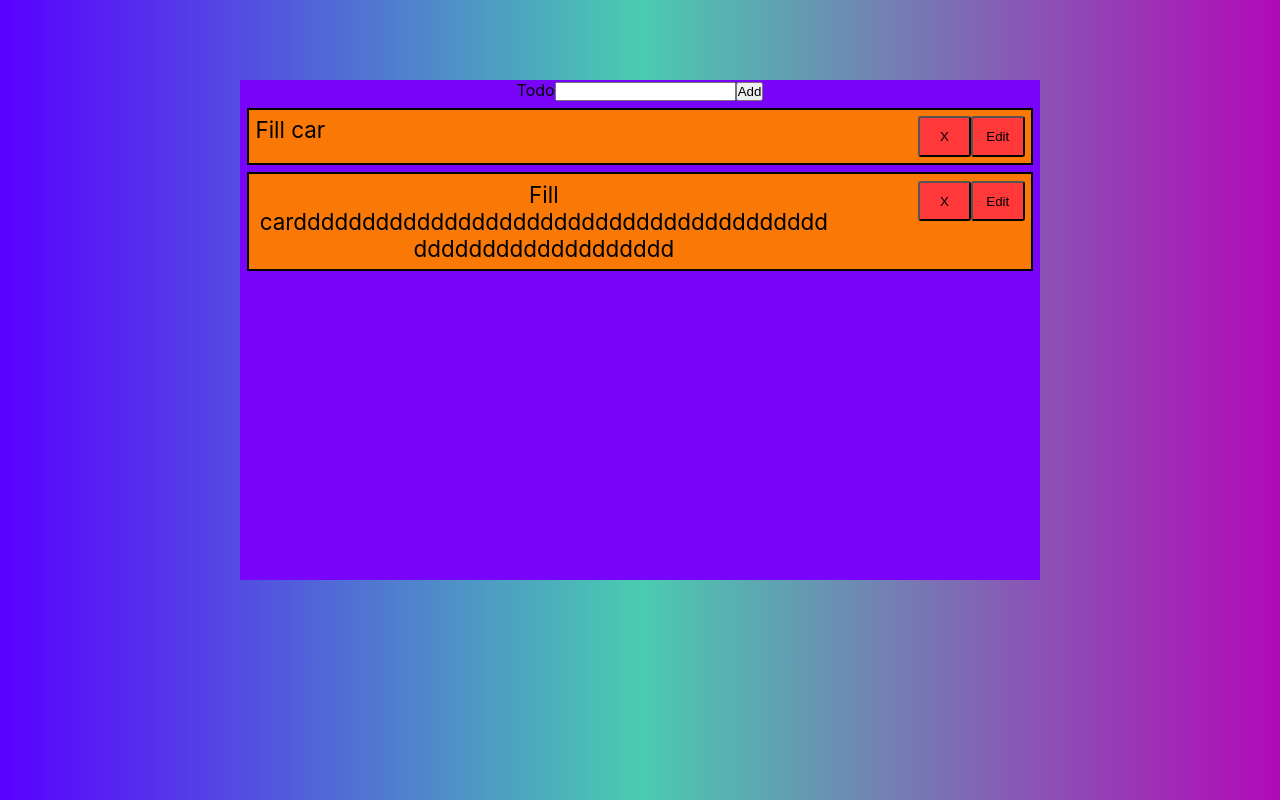
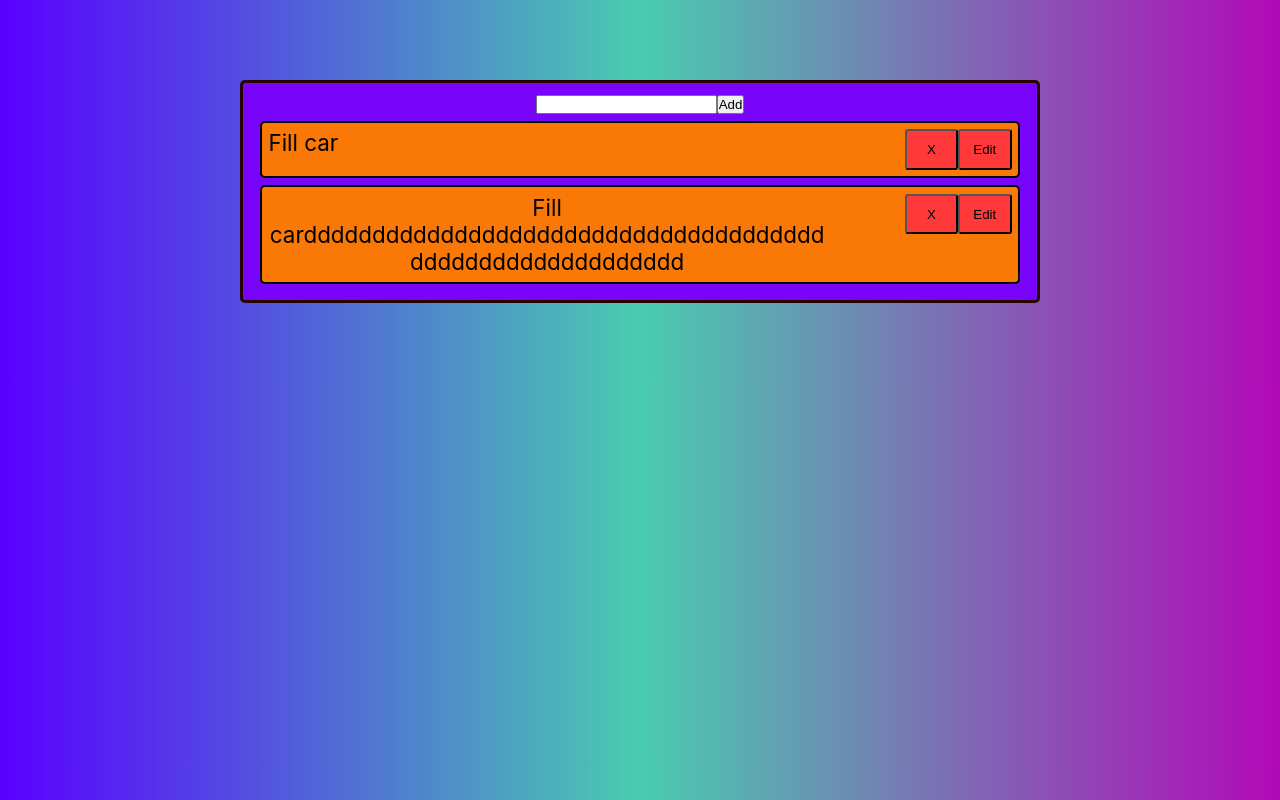
Before and after one commit to JarrodKane/Chaos-TODO, a React (Create React App) app: page / in a window 1280 px wide. Built offline with nearby package versions, Linux system fonts and the light colour scheme.

Commit message:
You can now edit todos

```diff
--- a/src/ChaosTodo.js
+++ b/src/ChaosTodo.js
@@ -16,7 +16,6 @@ export default function ChaosTodo() {
 
   //Filters though the array of the iD given, once found it will return a new array that has everything except for that found value
   const removeTodo = (iD) => {
-    console.log(iD);
     setTodoList((oldArr) => oldArr.filter((todo) => todo.iD !== iD));
   };
 
@@ -25,18 +24,32 @@ export default function ChaosTodo() {
     setTodoList((oldArr) => [...oldArr, newTodo]);
   };
 
+  //Takes in the new content from the edit form, and also takes the id of the todo, it then makes a copy of the current state, changes this, and then updates the state to the new state
+  const editTodo = (upTodo, iD) => {
+   let newArr = todoList.slice()
+   for (let i = 0; i < newArr.length; i++) {
+     if (newArr[i].iD === iD ) {
+       newArr[i].content = upTodo
+       break;
+     }
+   }
+   setTodoList(newArr);
+  };
+
+
   let todosDisp = todoList.map((todo) => (
     <Todo
       key={todo.iD}
       content={todo.content}
       removeTodo={removeTodo}
       iD={todo.iD}
+      editTodo={editTodo}
     />
   ));
 
   return (
     <div className="ChaosTodo">
-      <TodoForm addTodo={addTodo} />
+      <TodoForm addTodo={addTodo} btn="Add" />
       <div>{todosDisp}</div>
     </div>
   );
--- a/src/Todo.js
+++ b/src/Todo.js
@@ -1,5 +1,6 @@
-import React from "react";
+import React, {useState} from "react";
 import styled from "styled-components";
+import TodoForm from './TodoForm'
 
 const TodoDiv = styled.div`
   display: flex;
@@ -11,6 +12,7 @@ const TodoDiv = styled.div`
   padding: 0.3em;
   margin: 0.3em;
   word-wrap: break-word;
+  border-radius: 5px;
 `;
 
 const DelButton = styled.button`
@@ -36,15 +38,26 @@ const Content = styled.div`
   max-width: 75%;
 `;
 
-export default function Todo({ content, removeTodo, iD }) {
-  console.log(iD);
+export default function Todo({ content, removeTodo, iD, editTodo }) {
+
+  const [isEditing, setIsEditing] = useState(false)
+
+  const changeTodoStatus =() =>{
+    setIsEditing(!isEditing)
+  }
+
+if (isEditing) {
+  return (<TodoForm btn="Edit" iD={iD} content={content} editTodo={editTodo} changeTodoStatus={changeTodoStatus}/>)
+
+} else {
   return (
     <TodoDiv key={iD} className="Todo">
       <Content>{content}</Content>
       <Buttons>
         <DelButton onClick={() => removeTodo(iD)}>X</DelButton>
-        <EditButton>Edit</EditButton>
+        <EditButton onClick={changeTodoStatus} >Edit</EditButton>
       </Buttons>
     </TodoDiv>
   );
 }
+}
--- a/src/TodoForm.js
+++ b/src/TodoForm.js
@@ -1,7 +1,7 @@
 import React, { useState } from "react";
 
-export default function TodoForm({ addTodo }) {
-  const [formInput, setFormInput] = useState();
+export default function TodoForm({ addTodo, btn, content, iD , editTodo, changeTodoStatus}) {
+  const [formInput, setFormInput] = useState(content);
 
   const handleChange = (evt) => {
     setFormInput(evt.target.value);
@@ -9,20 +9,41 @@ export default function TodoForm({ addTodo }) {
 
   const handleSubmission = (evt) => {
     evt.preventDefault();
+
+    if (btn === "Add") {
     addTodo(formInput);
     setFormInput("");
+    } else {
+      editTodo(formInput, iD)
+      changeTodoStatus()
+    }
   };
 
+  // This form is used for both adding and editing a todo.
+  //If a todo btn has the value "Add" in it, it'll give the add form, otherwise it'll give the edit form
+  if (btn === "Add") {
+    return (
+      <form onSubmit={handleSubmission}>
+        <input
+          type="text"
+          name="todoInput"
+          onChange={handleChange}
+          value={formInput}
+        ></input>
+        <button>{btn}</button>
+      </form>
+    );
+  } else {
   return (
     <form onSubmit={handleSubmission}>
-      <label htmlFor="todoInput">Todo</label>
       <input
         type="text"
         name="todoInput"
         onChange={handleChange}
         value={formInput}
       ></input>
-      <button>Add</button>
+      <button>{btn}</button>
     </form>
   );
+  }
 }
--- a/src/styles/chaosTodo.css
+++ b/src/styles/chaosTodo.css
@@ -3,6 +3,9 @@
   display: flex;
   flex-direction: column;
   width: 800px;
-  height: 500px;
+  height: auto;
   background-color: #7805fa;
+  border: 3px solid rgb(41, 0, 0);
+  border-radius: 5px;
+  padding: 10px;
 }
```
Also changed, not shown: 1 other file (tests, documents, lock files or other folders).
